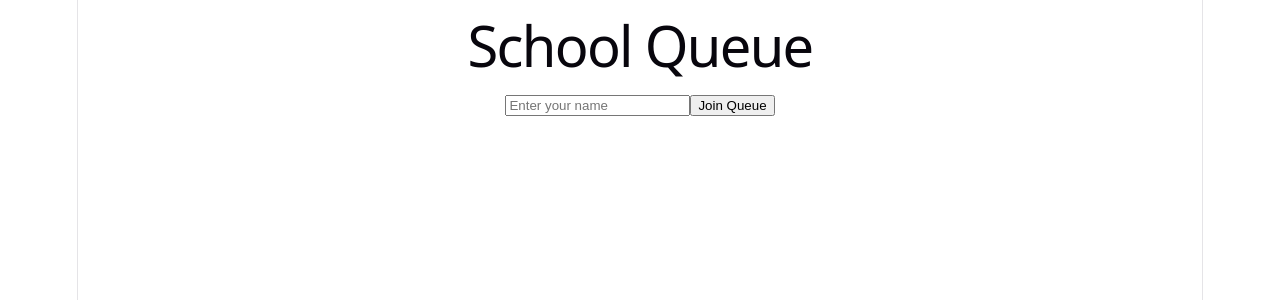
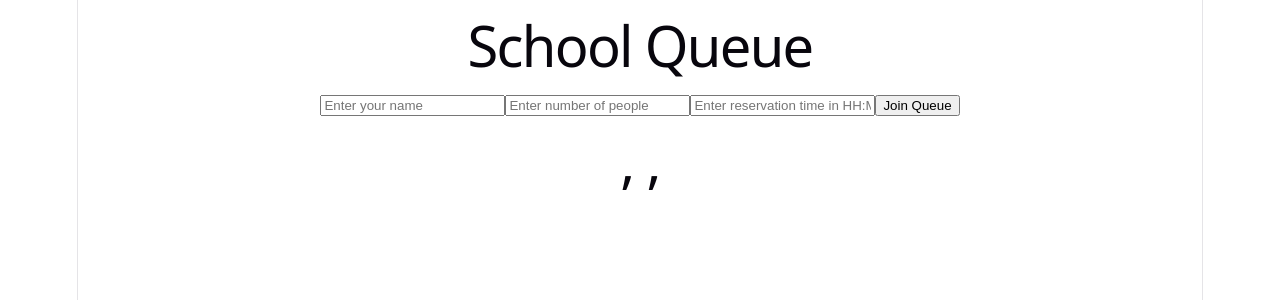
Before and after one commit to StealiesTag/LWeek-Queuing-System, a React (Vite) app in the folder frontend/: page / in a window 1280 px wide. Shown: the top 300 px of the page. Built offline with nearby package versions, Linux system fonts and the light colour scheme; no server answers.

Commit message:
Fixed stuff up and other tables can be modified. I will finish later because of brownout.

```diff
--- a/frontend/src/App.tsx
+++ b/frontend/src/App.tsx
@@ -1,11 +1,26 @@
-import { useState } from "react";
+import { useEffect, useState } from "react";
 
 function App() {
     const [name, setName] = useState("");
+    const [indiv, setIndiv] = useState("");
+    const [reservation, setReservation] = useState("");
+
+    const [queue, setQueue] = useState([]);
+
+    useEffect(() => {
+        const getQueue = async () => {
+            const response = await fetch("http://localhost:3000/api/queue");
+            const data = await response.json();
+            setQueue(data);
+        }
+        getQueue();
+    }, []);
 
     const joinQueue = async () => {
         console.log("Joining queue...");
         console.log("Name:", name);
+        console.log("Individuals:", indiv);
+        console.log("Reservation:", reservation);
 
         const response = await fetch("http://localhost:3000/api/queue", {
             method: "POST",
@@ -13,7 +28,9 @@ function App() {
                 "Content-Type": "application/json"
             },
             body: JSON.stringify({
-                name: name
+                name: name,
+                indiv: parseInt(indiv),
+                reservation: reservation
             })
         });
 
@@ -31,10 +48,21 @@ function App() {
                 value={name}
                 onChange={(event) => setName(event.target.value)}
             />
+            <input
+                placeholder="Enter number of people"
+                value={indiv}
+                onChange={(event) => setIndiv(event.target.value)}
+            />
+            <input
+                placeholder="Enter reservation time in HH:MM:SS"
+                value={reservation}
+                onChange={(event) => setReservation(event.target.value)}
+            />
+
 
             <button onClick={joinQueue}>Join Queue</button>
 
-            <h1>{name}</h1>
+            <h1>{name}, {indiv}, {reservation}</h1>
         </div>
     );
 }
```
Also changed, not shown: 1 other file (tests, documents, lock files or other folders).
